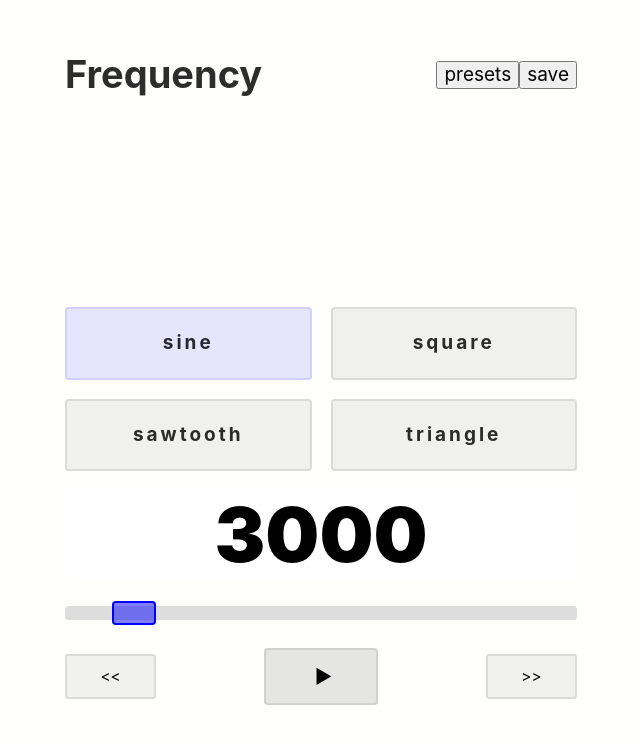
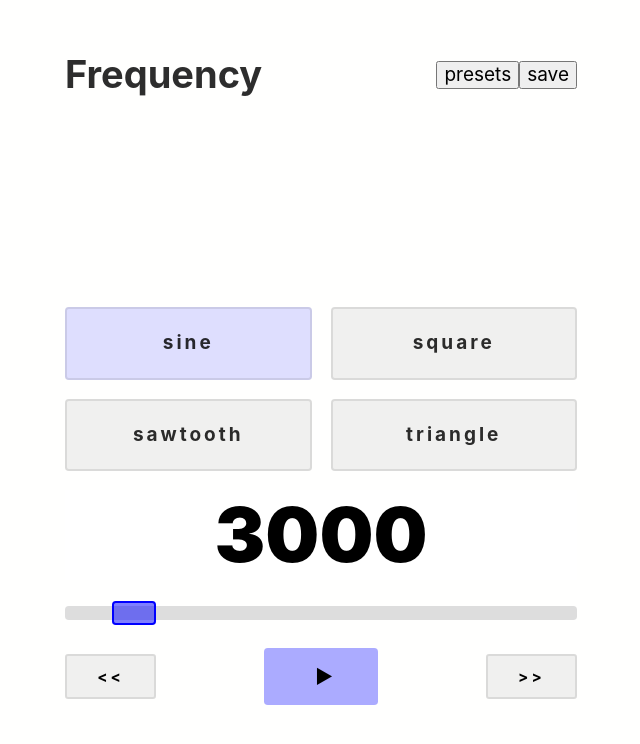
Before and after one commit to ninest/Frequency, a Vue app: page / in a window 1280 px wide. Shown: the top 744 px of the page, without its empty margins (319-959 px from the left). Built offline with nearby package versions, Linux system fonts and the light colour scheme.

Commit message:
improved styling, prepare for accent colors

```diff
--- a/package.json
+++ b/package.json
@@ -11,6 +11,7 @@
     "normalize.css": "^8.0.1",
     "register-service-worker": "^1.6.2",
     "vue": "^2.6.11",
+    "vue-meta": "^2.3.3",
     "vue-router": "^3.1.5",
     "vuex": "^3.1.2",
     "vuex-persist": "^2.2.0"
--- a/src/App.vue
+++ b/src/App.vue
@@ -4,6 +4,14 @@
     div
       router-view
 </template>
+
+<script>
+export default {
+  metaInfo: {
+    titleTemplate: '%s - Frequency',
+  }
+}
+</script>
 
 <style lang="scss">
 @import '@/assets/styles/variables.scss';
--- /dev/null
+++ b/src/assets/styles/button.scss
@@ -0,0 +1,34 @@
+@mixin button {
+  padding: var(--main-padding);
+  border-radius: var(--border-radius);
+
+  font-weight: 700;
+  letter-spacing: 3px;
+
+  background-color: rgba(0, 0, 0, 0.06);
+  border: 2px solid rgba(0, 0, 0, 0.09);
+
+  &:hover {
+    border: 2px solid rgba(var(--accent-color-rgb), 0.715);
+  }
+  &.selected, &:active {
+    background-color: rgba(var(--accent-color-rgb), 0.13);
+    outline: none;
+  }
+  &:focus {
+    outline: none;
+  }
+
+
+  &.danger {
+    background-color: rgba(var(--danger-color-rgb), 0.12);
+    border: 2px solid rgba(var(--danger-color-rgb), 0.09);
+
+    &:hover {
+      border: 2px solid rgba(var(--danger-color-rgb), 0.715);
+    }
+    &.selected, &:active {
+      background-color: rgba(var(--danger-color-rgb), 0.23);
+    }
+  }
+}
--- a/src/assets/styles/variables.scss
+++ b/src/assets/styles/variables.scss
@@ -27,14 +27,12 @@
   --font-color: rgba(0, 0, 0, 0.822);
 
   // color
+  --background-color: #ffffff;
+
   --accent-color: #0000ff;
   --accent-color-rgb: 0, 0, 255;
 
-  // borders
-  --gray-border: 2px solid rgba(0, 0, 0, 0.09);
-  --selected-border: 2px solid rgba(var(--accent-color-rgb), 0.09);
-
-  // divs
-  --gray-background-color: rgba(0, 0, 0, 0.06);
-  --selected-background-color: rgba(var(--accent-color-rgb), 0.10);
+  // danger color
+  --danger-color: #ff0000;
+  --danger-color-rgb: 255, 0, 0;
 }
--- a/src/components/BackButton.vue
+++ b/src/components/BackButton.vue
@@ -17,26 +17,28 @@ export default {
 </script>
 
 <style lang="scss" scoped>
+@import '@/assets/styles/button.scss';
+
 .back-button {
+  @include button;
   display: inline-flex;
   align-items: center;
+
+  padding: calc(1.5* var(--dense-padding)) var(--main-padding);
 
   color: unset;
   text-decoration: unset;
 
   font-size: 0.9em;
 
-  padding: calc(1.5* var(--dense-padding)) var(--main-padding);
-  border: var(--gray-border);
-  // background-color: var(--gray-background-color);
+  // border: var(--gray-border);
+  background-color: var(--background-color);
   color: gray;
 
   border-radius: calc(50*var(--border-radius));
 
   &:hover, &:focus {
-    border: var(--selected-border);
     color: var(--accent-color);
-    // background-color: var(--selected-background-color);
   }
 
   .chevron {
--- a/src/components/Buttons.vue
+++ b/src/components/Buttons.vue
@@ -32,6 +32,8 @@
 </script>
 
 <style lang="scss" scoped>
+@import '@/assets/styles/button.scss';
+
 .buttons {
   display: flex;
   justify-content: space-between;
@@ -44,25 +46,18 @@
     button {
       height: 3em;
       width: 6em;
-      border-radius: var(--border-radius);
 
       font-size: 0.8em;
 
-      background-color: var(--gray-background-color);
-      border: var(--gray-border);
-
-      outline: none;
-
-      transition: 0.2s;
+      @include button;
+      padding: unset;
 
       &.play-pause {
-        padding-left: 11px;
+        padding-left: 9px;
         font-size: 1em;
-        background-color: rgba(0, 0, 0, 0.100);
-      }
 
-      &:hover, &:focus {
-        background-color: var(--selected-background-color);
+        // this should look more dominant
+        background-color: rgba(var(--accent-color-rgb), 0.33);
         border: var(--selected-border);
       }
     }
--- a/src/components/SelectableWaveType.vue
+++ b/src/components/SelectableWaveType.vue
@@ -25,25 +25,11 @@
 </script>
 
 <style lang="scss" scoped>
+@import '@/assets/styles/button.scss';
 .button {
-  padding: var(--main-padding);
-  border-radius: var(--border-radius);
+  display: flex-end;
+  @include button;
 
   text-align: center;
-  font-weight: 700;
-  letter-spacing: 3px;
-
-  background-color: var(--gray-background-color);
-  border: var(--gray-border);
-
-
-  &.selected {
-    background-color: var(--selected-background-color);
-    border: var(--selected-border);
-  }
-
-  &:focus {
-    outline: none;
-  }
 }
 </style>
--- a/src/main.js
+++ b/src/main.js
@@ -3,6 +3,8 @@ import App from './App.vue'
 import './registerServiceWorker'
 import router from './router'
 import store from './store'
+
+import Meta from 'vue-meta'
 
 // global CSS
 import('../node_modules/normalize.css')
@@ -12,6 +14,13 @@ import('./assets/styles/variables.scss')
 
 Vue.config.productionTip = false
 
+Vue.use(Meta)
+
+// global site config
+Vue.prototype.siteConfig = {
+  name: 'Frequency'
+}
+
 new Vue({
   router,
   store,
--- a/src/store/index.js
+++ b/src/store/index.js
@@ -86,6 +86,10 @@ export default new Vuex.Store({
       console.log(save.frequency, save.waveType)
       state.frequency = save.frequency;
       state.waveType = save.waveType;
+    },
+
+    deleteAll(state) {
+      state.saves = [];
     }
   },
   actions: {
--- a/src/views/Home.vue
+++ b/src/views/Home.vue
@@ -16,6 +16,10 @@ import Selector from '@/components/Selector.vue';
 import Slider from '@/components/Slider.vue';
 import Buttons from '@/components/Buttons.vue';
 export default {
+  metaInfo: {
+    title: 'Frequency',
+    titleTemplate: null,
+  },
   components: {
     AppBar,
     Display,
--- a/src/views/Saves.vue
+++ b/src/views/Saves.vue
@@ -1,8 +1,8 @@
 <template lang="pug">
   main
     BackButton(to="/")
-    h1 Saves
-    .all-saves
+    h1 Saves {{noSaves}}
+    .all-saves()
       .preset(
         v-for="(save, index) in saves" v-bind:key="save.frequency"
         tabindex="0"
@@ -10,17 +10,27 @@
       )
         .frequency {{ save.frequency }}
         .wave-type {{ save.waveType }}
+
+    div(v-if="noSaves") There are no saves/presets yet!
+    .menu(v-else)
+      button(@click="deleteAll()").danger Delete all
 </template>
 
 <script>
 import BackButton from '@/components/BackButton.vue';
 export default {
+  metaInfo: {
+    title: 'Saves',
+  },
   components: {
     BackButton,
   },
   computed: {
     saves() {
       return this.$store.state.saves
+    },
+    noSaves() {
+      return this.saves.length == 0
     }
   },
   methods: {
@@ -32,27 +42,23 @@ export default {
 
       // push to main route
       this.$router.push('/')
+    },
+
+    deleteAll() {
+      this.$store.commit('deleteAll');
     }
   },
 }
 </script>
 
 <style lang="scss" scoped>
+@import '@/assets/styles/button.scss';
 .preset {
-  padding: var(--main-padding);
-  border: var(--gray-border);
-  border-radius: var(--border-radius);
-  background-color: var(--gray-background-color);
+  @include button;
 
   display: flex;
   justify-content: space-between;
   align-items: center;
-
-  &:hover, &:focus {
-    border: var(--selected-border);
-    background-color: var(--selected-background-color);
-    outline: none;
-  }
 
   .frequency {
     font-weight: bold;
@@ -62,4 +68,10 @@ export default {
     margin-top: var(--main-padding);
   }
 }
+.menu {
+  margin-top: var(--extra-padding);
+  button {
+    @include button;
+  }
+}
 </style>
```
Also changed, not shown: 1 other file (tests, documents, lock files or other folders).
